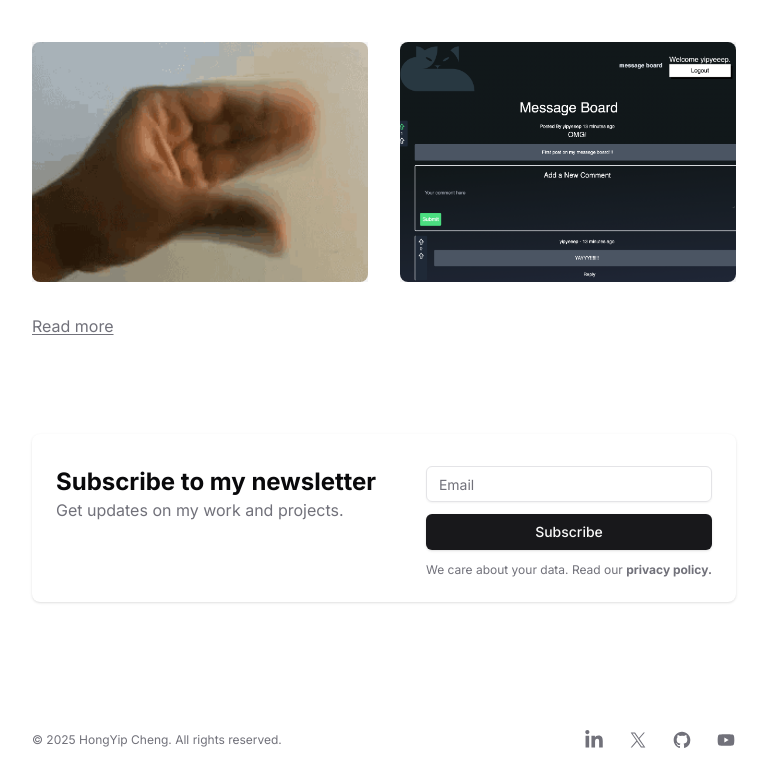
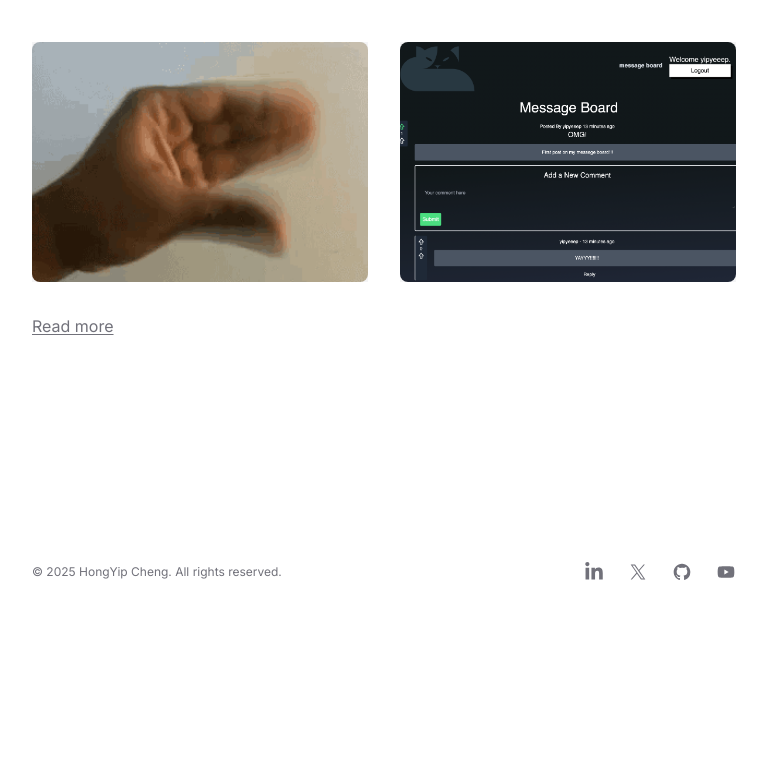
Before and after one commit to yipyeeep/next-portfolio, a Next.js app: page / in a window 1280 px wide. Shown: the part 885-1667 px from the top of the page, without its empty margins (256-1023 px from the left). After the commit the page ends 1499 px from the top, so only its background shows below. Built offline with nearby package versions, Linux system fonts and the light colour scheme; no server answers; a web font is replaced by a local one.

Commit message:
refactor: comment out newsletterform until functioning

```diff
--- a/app/page.tsx
+++ b/app/page.tsx
@@ -12,8 +12,9 @@ export default function Home() {
         <SkillSet />
         <RecentProjects />
 
-        <NewsletterForm />
+
       </div>
     </section>
   )
 }
+//<NewsletterForm /> in line 15
```
